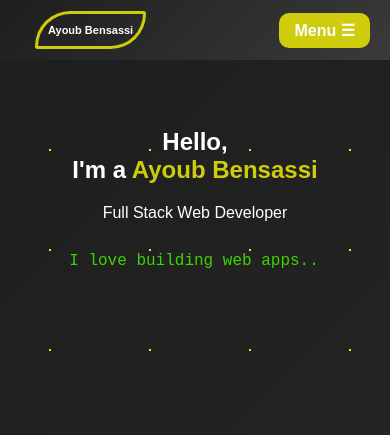
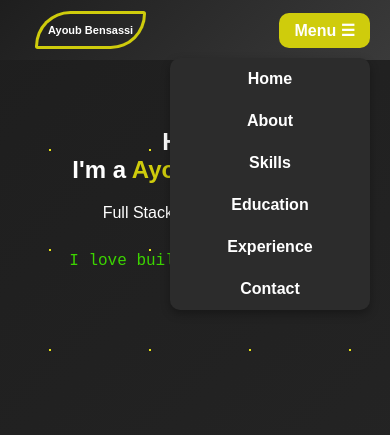
Before and after one commit to ayoubben02/my-portefolio, a plain HTML site: page index.html in a window 390 px wide. Both pictures are taken after a click on the element "Menu ☰". Shown: the top 435 px of the page. Drawn offline with Linux system fonts and the light colour scheme.

Commit message:
Updated portfolio files

```diff
--- a/css/style.css
+++ b/css/style.css
@@ -103,10 +103,6 @@ nav a:hover {
 .mobile-menu-content a:hover {
     background-color: #cfcc0c;
     color: #000;
-}
-
-.mobile-menu:hover .mobile-menu-content {
-    display: block;
 }
 
 .hero {
--- a/js/script.js
+++ b/js/script.js
@@ -66,3 +66,12 @@ document.querySelectorAll('a[href^="#"]').forEach(link => {
   }
 
   typeLoop();
+
+  // Mobile menu toggle
+const mobileMenu = document.querySelector(".mobile-menu");
+const mobileContent = document.querySelector(".mobile-menu-content");
+
+mobileMenu.addEventListener("click", () => {
+  mobileContent.style.display =
+    mobileContent.style.display === "block" ? "none" : "block";
+});
```
